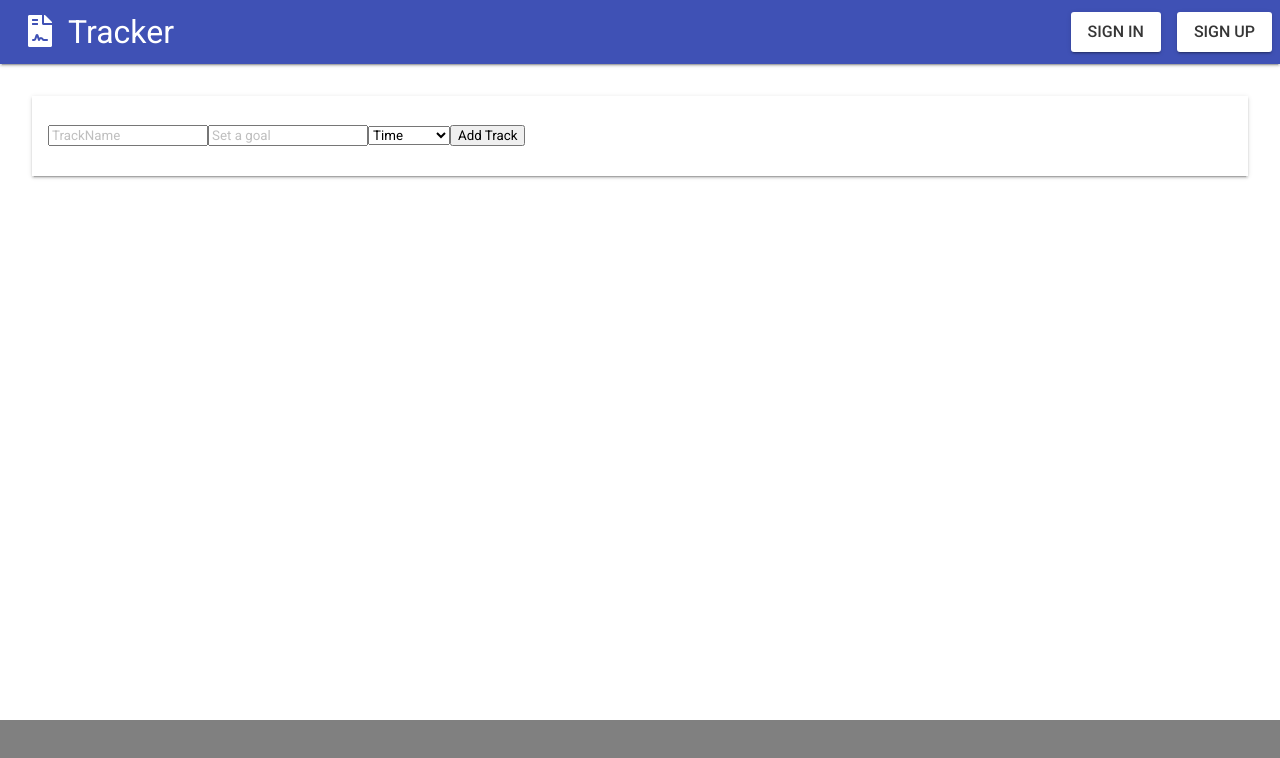
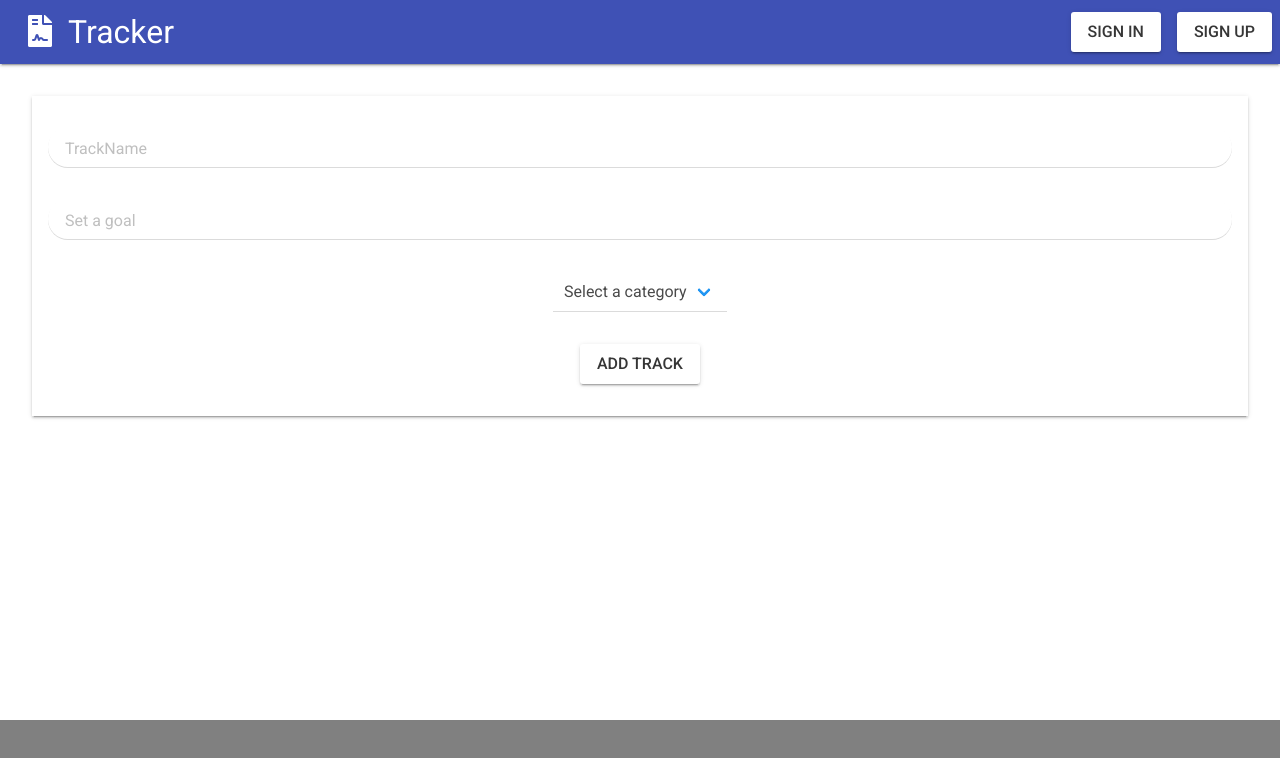
Before and after one commit to FrancoRosa/tracker-frontend, a React (Create React App) app: page /addtrack in a window 1280 px wide. Shown: the top 758 px of the page. Built offline with nearby package versions, Linux system fonts and the light colour scheme.

Commit message:
Success & error management

```diff
--- a/src/components/AddTrack.jsx
+++ b/src/components/AddTrack.jsx
@@ -8,10 +8,13 @@ import { setTracks, setError } from '../actions';
 const AddTrack = ({
   error,
   user,
+  setError,
+  setTracks,
 }) => {
   const [track, setTrackInput] = useState('');
   const [goal, setGoalInput] = useState('');
   const [category, setCategoryInput] = useState('');
+  const [success, setSuccessInput] = useState('');
 
   const categories = [
     'Time',
@@ -35,29 +38,58 @@ const AddTrack = ({
       setError(response.error);
     } else {
       setTrackInput('');
+      setCategoryInput('');
+      setGoalInput('');
+      setSuccessInput('Track saved');
       setTracks(response);
     }
   };
 
   return (
-    <div className="card">
+    <div className="card has-text-centered">
       <input
+        className="input is-rounded "
         type="text"
         value={track}
         placeholder="TrackName"
-        onChange={e => setTrackInput(e.target.value)}
+        onChange={e => {
+          setTrackInput(e.target.value);
+          setSuccessInput('');
+        }}
       />
       <input
+        className="input is-rounded "
         type="number"
         value={goal}
         placeholder="Set a goal"
-        onChange={e => setGoalInput(e.target.value)}
+        onChange={e => {
+          setGoalInput(e.target.value);
+          setSuccessInput('');
+        }}
       />
-      <select name="" value={category} onChange={e => setCategoryInput(e.target.value)}>
-        {categories.map(category => <option key={category}>{category}</option>)}
-      </select>
-      <button type="button" onClick={apiSaveTrack}>Add Track</button>
-      {error ? <p>{error}</p> : null}
+      <span className="select">
+        <select
+          name=""
+          value={category}
+          onChange={e => {
+            setCategoryInput(e.target.value);
+            setSuccessInput('');
+          }}
+        >
+          <option value="" disabled selected>Select a category</option>
+          {categories.map(category => <option key={category}>{category}</option>)}
+        </select>
+      </span>
+      <br />
+      {error ? <p className="has-text-danger">{error}</p> : null}
+      {success ? <p className="has-text-success">{success}</p> : null}
+      <button
+        className="button"
+        type="button"
+        onClick={apiSaveTrack}
+      >
+        Add Track
+      </button>
     </div>
   );
 };
@@ -67,6 +99,8 @@ AddTrack.propTypes = {
   user: PropTypes.shape(
     PropTypes.object,
   ).isRequired,
+  setError: PropTypes.func.isRequired,
+  setTracks: PropTypes.func.isRequired,
 };
 
 const mapStateToProps = state => ({
@@ -76,6 +110,7 @@ const mapStateToProps = state => ({
 
 const mapDispatchToProps = dispatch => ({
   setTracks: tracks => dispatch(setTracks(tracks)),
+  setError: error => dispatch(setError(error)),
 });
 
 export default connect(mapStateToProps, mapDispatchToProps)(AddTrack);
```
